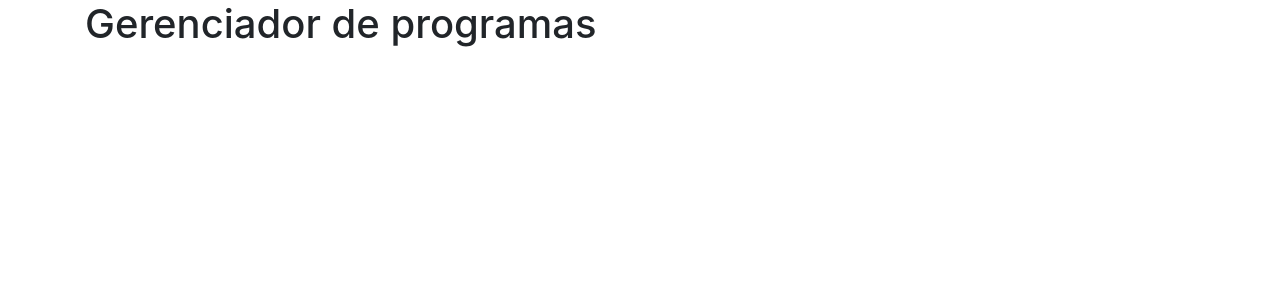
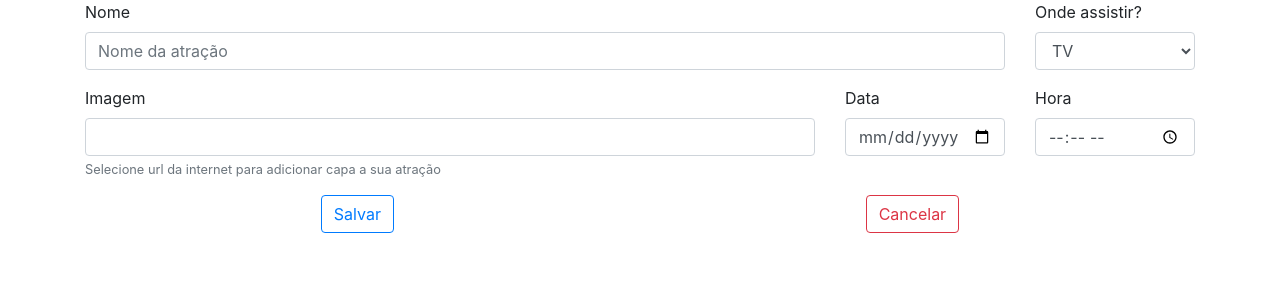
Before and after one commit to bognarjunior/gerenciador-programas, a React (Create React App) app: page / in a window 1280 px wide. Shown: the top 300 px of the page. Built offline with nearby package versions, Linux system fonts and the light colour scheme.

Commit message:
Criando formulário de cadastro
Criando formulário para cadastrar as atrações

```diff
--- a/src/components/App.js
+++ b/src/components/App.js
@@ -1,11 +1,10 @@
 import React, { Component } from 'react';
+import Cadastro from './Cadastro';
 
 class App extends Component {
   render() {
     return (
-      <div className="container">
-        <h1>Gerenciador de programas</h1>
-      </div>
+      <Cadastro/>
     );
   }
 }
--- /dev/null
+++ b/src/components/Cadastro.js
@@ -0,0 +1,125 @@
+import React, { Component } from 'react'
+import {
+  Container,
+  Row,
+  Col,
+  Button,
+  Form,
+  FormGroup,
+  Label,
+  Input,
+  FormText
+} from 'reactstrap';
+
+
+export default class Cadastro extends Component {
+  state = {
+    title: "",
+    media: 'TV',
+    urlImage: "",
+    date: "",
+    time: "",
+  };
+
+  handleName = (e) => {
+    this.setState({
+      title: e.target.value
+    });
+  }
+
+  handleMedia = (e) => {
+    this.setState({
+      media: e.target.value
+    });
+  }
+
+  handleUrlImage = (e) => {
+    this.setState({
+      urlImage: e.target.value
+    });
+  }
+
+  handleDate = (e) => {
+    this.setState({
+      date: e.target.value
+    });
+  }
+
+  handleTime = (e) => {
+    this.setState({
+      time: e.target.value
+    });
+  }
+
+  saveItens = () => {
+    console.log(this.state)
+  }
+
+  cancelForm = () => {
+    this.setState({
+      title: "",
+      media: 'TV',
+      urlImage: "",
+      date: "",
+      time: "",
+    });
+  }
+
+  render() {
+    return (
+      <Container>
+        <Form>
+          <Row>
+            <Col xs="10">
+              <FormGroup>
+                <Label for="title">Nome</Label>
+                <Input name="title" id="title" value={this.state.title} placeholder="Nome da atração" onChange={this.handleName}/>
+              </FormGroup>
+            </Col>
+            <Col xs="2">
+              <FormGroup>
+                <Label for="media">Onde assistir?</Label>
+                <Input type="select" name="media" id="media" onChange={this.handleMedia}>
+                  <option>TV</option>
+                  <option>Cinema</option>
+                  <option>Netflix</option>
+                  <option>Teatro</option>
+                  <option>Outro...</option>
+                </Input>
+              </FormGroup>
+            </Col>
+          </Row>
+          <Row>
+          <Col xs="8">
+            <FormGroup>
+              <Label for="urlImage">Imagem</Label>
+              <Input name="urlImage" id="urlImage"  onChange={this.handleUrlImage}/>
+              <FormText color="muted">
+                Selecione url da internet para adicionar capa a sua atração
+              </FormText>
+            </FormGroup>
+          </Col>
+          <Col xs="2">
+            <FormGroup>
+              <Label for="date">Data</Label>
+              <Input type="date" name="date" id="date" placeholder="date placeholder" onChange={this.handleDate}/>
+            </FormGroup>
+          </Col>
+          <Col xs="2">
+            <FormGroup>
+              <Label for="time">Hora</Label>
+              <Input type="time" name="time" id="timr" placeholder="time placeholder" onChange={this.handleTime}/>
+            </FormGroup>
+          </Col>
+          </Row>
+          <Row>
+            <Col className="d-flex justify-content-around">
+              <Button outline color="primary" onClick={this.saveItens}>Salvar</Button>
+              <Button outline color="danger" onClick={this.cancelForm}>Cancelar</Button>
+            </Col>
+          </Row>
+        </Form>
+      </Container>
+    )
+  }
+}
```
